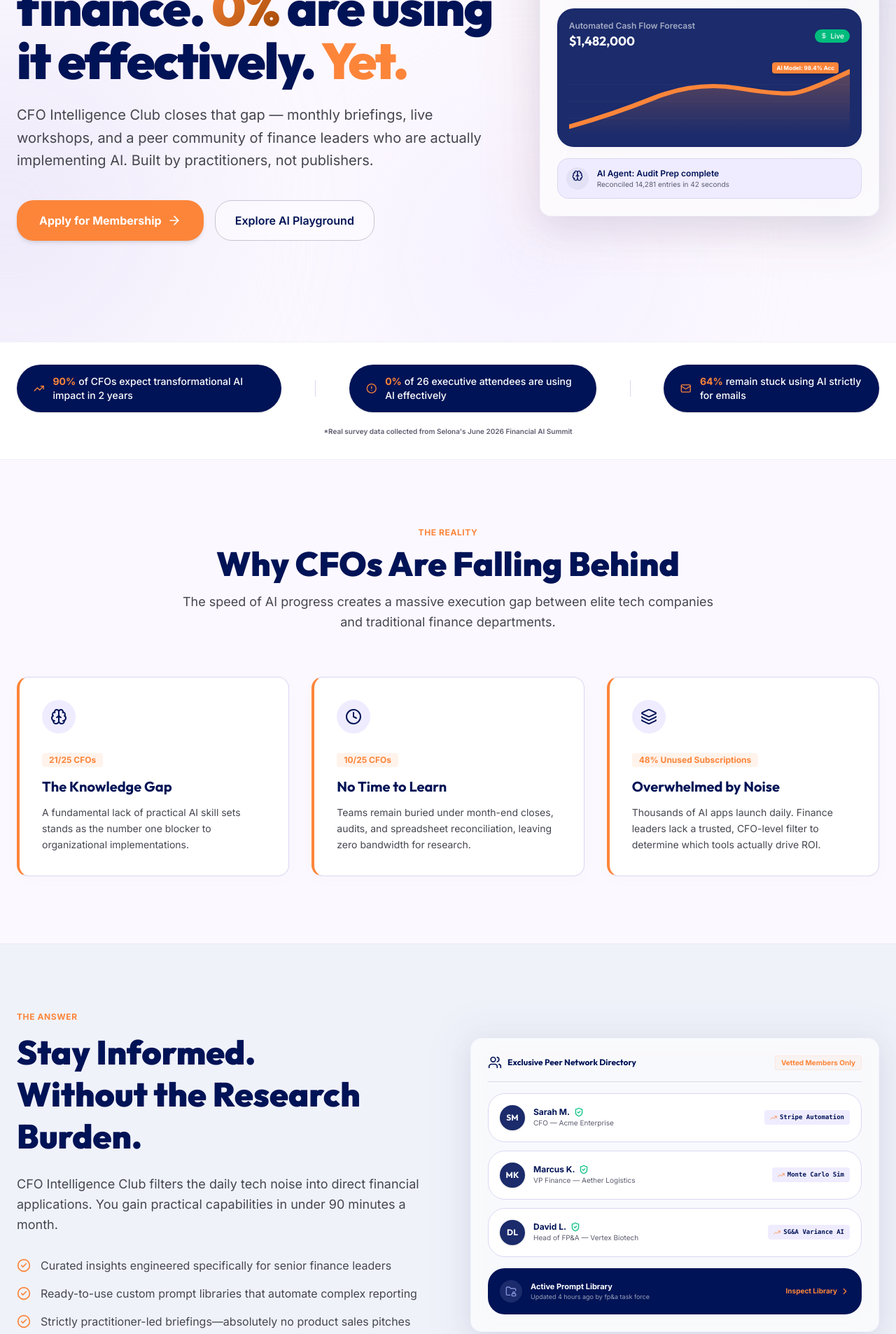
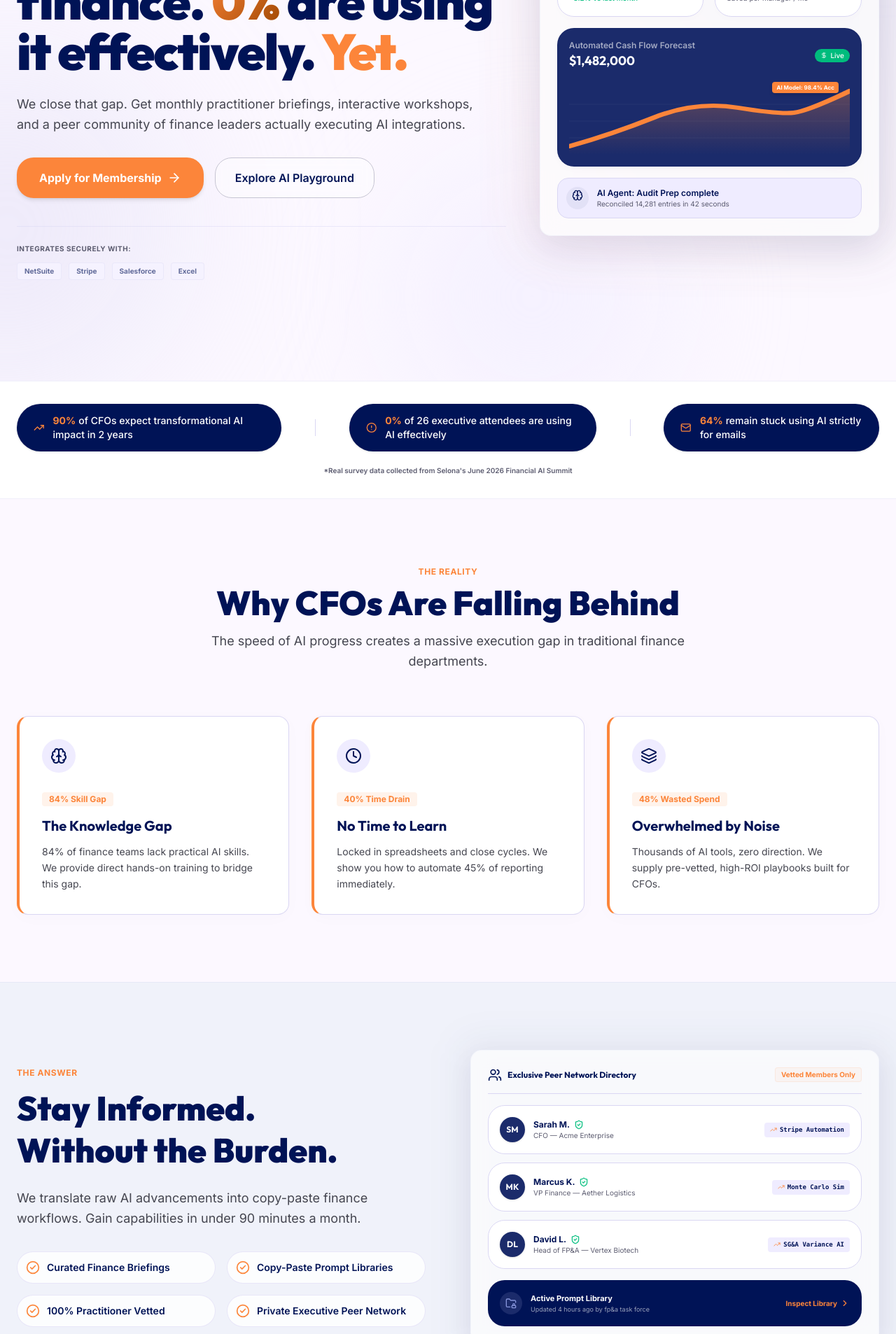
Before and after one commit to pranamyajainn/ThinkAI-CFOclub-landingpage, a Next.js app: page / in a window 1280 px wide. Shown: the part 400-2306 px from the top of the page at 70% size. Built offline with nearby package versions, Linux system fonts and the light colour scheme.

Commit message:
design: refine copy, reduce text density, add integrations, optimize mobile layouts

```diff
--- a/src/components/Features.tsx
+++ b/src/components/Features.tsx
@@ -9,25 +9,25 @@ export default function Features() {
     {
       icon: <BookOpen className="w-6 h-6 text-on-primary" />,
       title: "Monthly Briefings",
-      description: "High-level, distilled summaries of AI breakthroughs that actually impact corporate finance.",
+      description: "15-minute executive summaries of AI breakthroughs impacting finance.",
       popular: false,
     },
     {
       icon: <Terminal className="w-6 h-6 text-on-primary" />,
       title: "Prompt Library",
-      description: "Copy-paste production-tested prompts for variance audits, scenario forecasting, and tax prep.",
+      description: "Copy-paste prompts for variance analyses, forecasting, and NetSuite audits.",
       popular: true,
     },
     {
       icon: <Users className="w-6 h-6 text-on-primary" />,
       title: "Peer Forum",
-      description: "Direct access to fellow CFOs and finance VPS implementing AI systems inside their orgs.",
+      description: "Direct channel to verified mid-market & enterprise CFOs deploying AI.",
       popular: false,
     },
     {
       icon: <GraduationCap className="w-6 h-6 text-on-primary" />,
       title: "Live Workshops",
-      description: "Hands-on, expert-guided builds of real AI automation workflows for closing ledgers.",
+      description: "Interactive monthly builds showing real-world finance API integrations.",
       popular: false,
     },
   ];
--- a/src/components/Hero.tsx
+++ b/src/components/Hero.tsx
@@ -56,7 +56,7 @@ export default function Hero() {
           {/* Heading */}
           <motion.h1
             variants={itemVariants}
-            className="font-display text-[40px] leading-[1.05] sm:text-[60px] md:text-[72px] font-black text-primary mb-6 tracking-tight"
+            className="font-display text-3xl sm:text-5xl md:text-7xl font-black text-primary mb-6 tracking-tight leading-none"
           >
             90% of CFOs believe AI will transform finance.{" "}
             <span className="text-gradient-secondary">0%</span> are using it effectively.{" "}
@@ -66,11 +66,9 @@ export default function Hero() {
           {/* Description */}
           <motion.p
             variants={itemVariants}
-            className="font-sans text-lg md:text-xl text-on-surface-variant mb-10 leading-relaxed max-w-2xl"
+            className="font-sans text-base md:text-lg text-on-surface-variant mb-8 leading-relaxed max-w-2xl"
           >
-            CFO Intelligence Club closes that gap — monthly briefings, live workshops, and a peer
-            community of finance leaders who are actually implementing AI. Built by practitioners,
-            not publishers.
+            We close that gap. Get monthly practitioner briefings, interactive workshops, and a peer community of finance leaders actually executing AI integrations.
           </motion.p>
 
           {/* CTAs */}
@@ -91,6 +89,22 @@ export default function Hero() {
             >
               Explore AI Playground
             </a>
+          </motion.div>
+
+          {/* Integrations row */}
+          <motion.div
+            variants={itemVariants}
+            className="mt-10 pt-6 border-t border-surface-dim/50 w-full"
+          >
+            <p className="text-[10px] uppercase tracking-wider font-extrabold text-text-muted mb-3">
+              INTEGRATES SECURELY WITH:
+            </p>
+            <div className="flex flex-wrap gap-2.5 text-[10px] text-primary/60 font-sans font-bold select-none">
+              <span className="px-2.5 py-1 rounded bg-surface-container-low border border-surface-dim/40">NetSuite</span>
+              <span className="px-2.5 py-1 rounded bg-surface-container-low border border-surface-dim/40">Stripe</span>
+              <span className="px-2.5 py-1 rounded bg-surface-container-low border border-surface-dim/40">Salesforce</span>
+              <span className="px-2.5 py-1 rounded bg-surface-container-low border border-surface-dim/40">Excel</span>
+            </div>
           </motion.div>
         </motion.div>
 
--- a/src/components/Playground.tsx
+++ b/src/components/Playground.tsx
@@ -435,7 +435,7 @@ export default function Playground() {
                   </div>
 
                   {/* Chart Rendering */}
-                  <div className="flex-1 w-full h-[280px]">
+                  <div className="w-full h-[280px] relative">
                     {mounted ? (
                       <ResponsiveContainer width="100%" height="100%">
                         <AreaChart
--- a/src/components/ProblemSolution.tsx
+++ b/src/components/ProblemSolution.tsx
@@ -31,24 +31,24 @@ export default function ProblemSolution() {
   const problemCards = [
     {
       icon: <Brain className="w-6 h-6 text-primary" />,
-      tag: "21/25 CFOs",
+      tag: "84% Skill Gap",
       title: "The Knowledge Gap",
       description:
-        "A fundamental lack of practical AI skill sets stands as the number one blocker to organizational implementations.",
+        "84% of finance teams lack practical AI skills. We provide direct hands-on training to bridge this gap.",
     },
     {
       icon: <Clock className="w-6 h-6 text-primary" />,
-      tag: "10/25 CFOs",
+      tag: "40% Time Drain",
       title: "No Time to Learn",
       description:
-        "Teams remain buried under month-end closes, audits, and spreadsheet reconciliation, leaving zero bandwidth for research.",
+        "Locked in spreadsheets and close cycles. We show you how to automate 45% of reporting immediately.",
     },
     {
       icon: <Layers className="w-6 h-6 text-primary" />,
-      tag: "48% Unused Subscriptions",
+      tag: "48% Wasted Spend",
       title: "Overwhelmed by Noise",
       description:
-        "Thousands of AI apps launch daily. Finance leaders lack a trusted, CFO-level filter to determine which tools actually drive ROI.",
+        "Thousands of AI tools, zero direction. We supply pre-vetted, high-ROI playbooks built for CFOs.",
     },
   ];
 
@@ -71,8 +71,7 @@ export default function ProblemSolution() {
               Why CFOs Are Falling Behind
             </h2>
             <p className="font-sans text-lg text-on-surface-variant leading-relaxed">
-              The speed of AI progress creates a massive execution gap between elite tech companies
-              and traditional finance departments.
+              The speed of AI progress creates a massive execution gap in traditional finance departments.
             </p>
           </div>
 
@@ -124,23 +123,22 @@ export default function ProblemSolution() {
             <h2 className="font-display text-4xl md:text-5xl font-extrabold text-primary mb-6 leading-tight">
               Stay Informed.
               <br />
-              Without the Research Burden.
+              Without the Burden.
             </h2>
             <p className="font-sans text-base md:text-lg text-on-surface-variant mb-8 leading-relaxed">
-              CFO Intelligence Club filters the daily tech noise into direct financial applications.
-              You gain practical capabilities in under 90 minutes a month.
+              We translate raw AI advancements into copy-paste finance workflows. Gain capabilities in under 90 minutes a month.
             </p>
 
-            <ul className="space-y-4 w-full">
+            <ul className="grid grid-cols-1 sm:grid-cols-2 gap-4 w-full">
               {[
-                "Curated insights engineered specifically for senior finance leaders",
-                "Ready-to-use custom prompt libraries that automate complex reporting",
-                "Strictly practitioner-led briefings—absolutely no product sales pitches",
-                "A vetted network of high-caliber peers facing identical challenges",
+                "Curated Finance Briefings",
+                "Copy-Paste Prompt Libraries",
+                "100% Practitioner Vetted",
+                "Private Executive Peer Network",
               ].map((item, idx) => (
-                <li key={idx} className="flex items-start gap-3.5">
-                  <CheckCircle2 className="w-5 h-5 text-secondary-container shrink-0 mt-0.5" />
-                  <span className="font-sans text-sm md:text-base text-on-surface-variant">
+                <li key={idx} className="flex items-center gap-2.5 bg-surface-pure/80 p-3 rounded-xl border border-surface-dim/60">
+                  <CheckCircle2 className="w-5 h-5 text-secondary-container shrink-0" />
+                  <span className="font-sans text-xs md:text-sm font-semibold text-primary">
                     {item}
                   </span>
                 </li>
```
